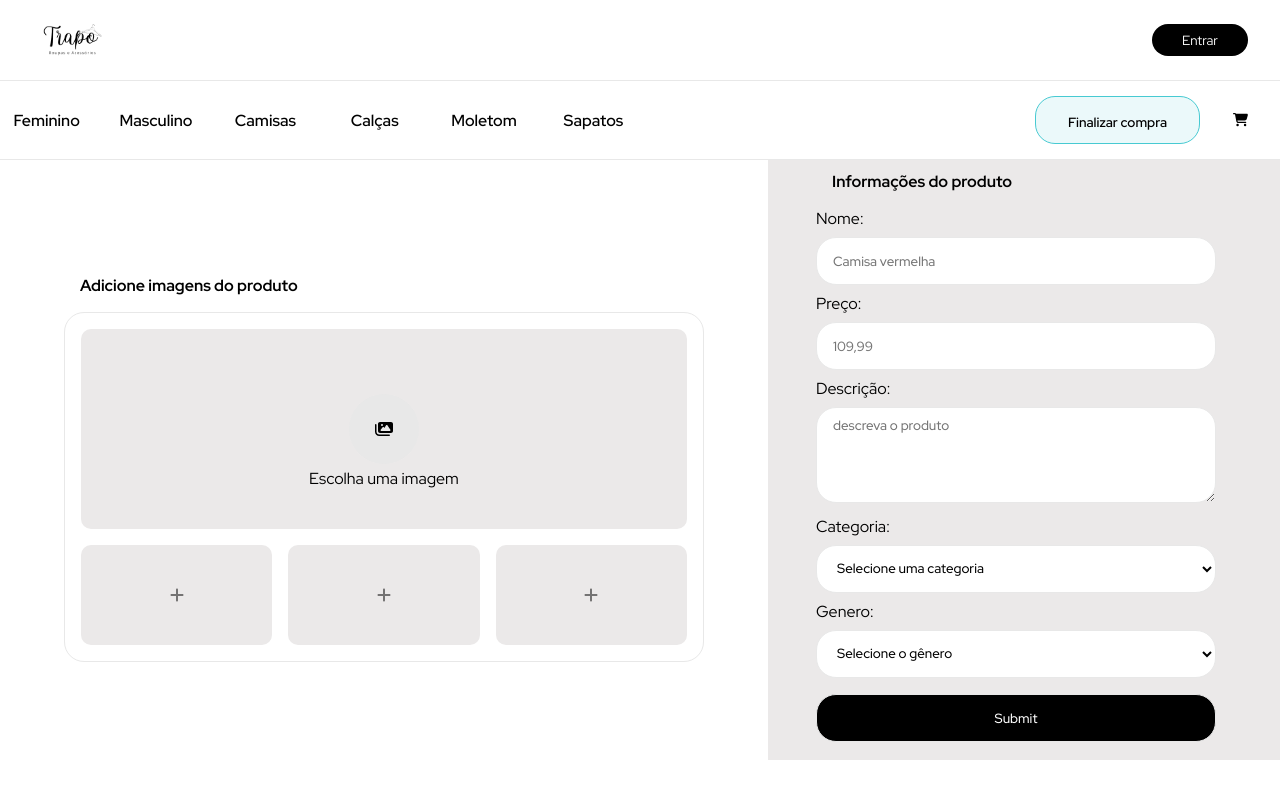
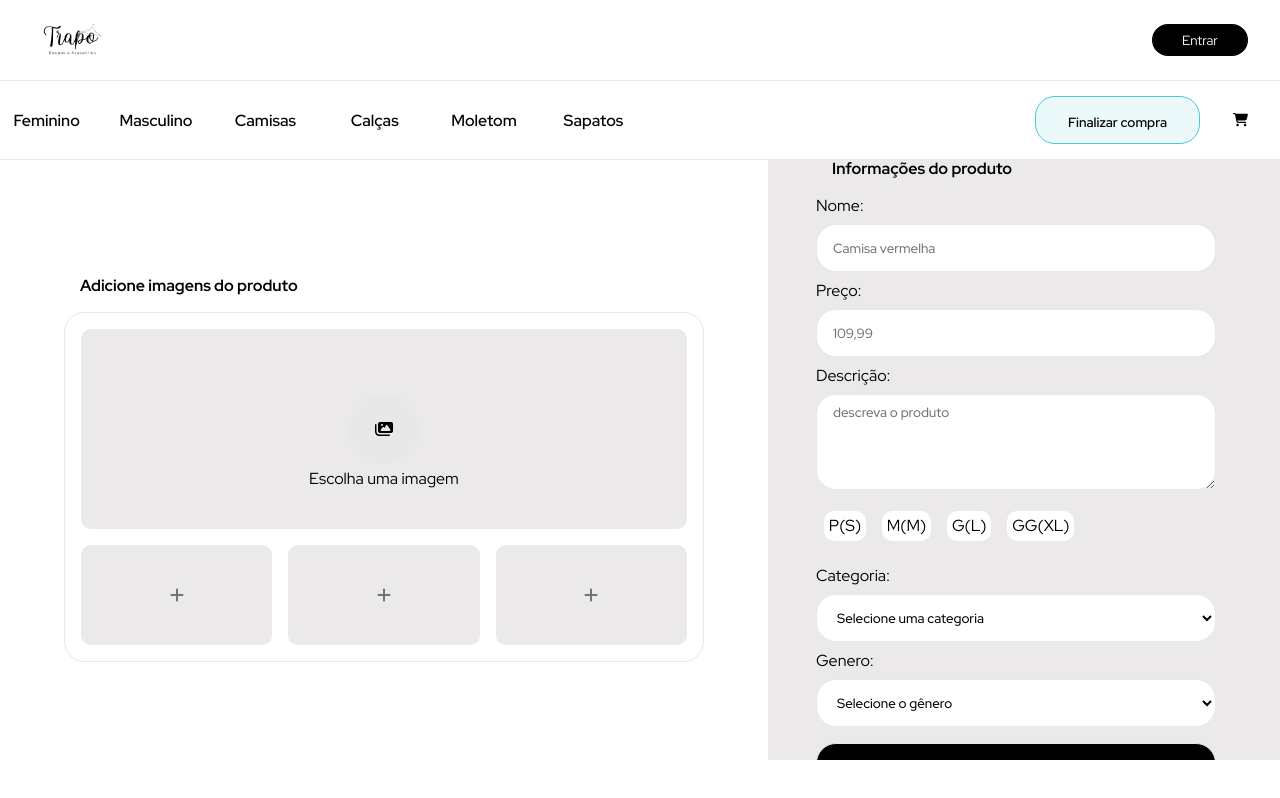
Before and after one commit to Talyson-Ferreira1/Trapo, a Next.js app: page /Register-product in a window 1280 px wide. Built offline with nearby package versions, Linux system fonts and the light colour scheme.

Commit message:
feature: added checkbox without logic and style

```diff
--- a/src/app/components/register-product-information/register-information.jsx
+++ b/src/app/components/register-product-information/register-information.jsx
@@ -2,6 +2,7 @@
 import PropTypes from 'prop-types';
 import { useFormik } from 'formik';
 import './style.css';
+import { off } from 'process';
 
 export default function RegisterProductInfo({ sendInfo }) {
   //adicionar mais informações como tamanhos
@@ -12,6 +13,11 @@ export default function RegisterProductInfo({ sendInfo }) {
     description_product: '',
     category_product: '',
     gener_product: '',
+    checkbox_value_1: [],
+    checkbox_value_2: [],
+    checkbox_value_3: [],
+    checkbox_value_4: [],
+
   };
 
   const onSubmit = (values) => {
@@ -58,6 +64,8 @@ export default function RegisterProductInfo({ sendInfo }) {
     onSubmit,
     validate,
   });
+
+  console.log(formik.values)
 
   return (
     <section className="form-info-poduct">
@@ -108,6 +116,54 @@ export default function RegisterProductInfo({ sendInfo }) {
             <span className="warning">{formik.errors.description_product}</span>
           )}
 
+        <div className='container-checkbox'>
+
+
+          <label className="label-checkbox" htmlFor="checkbox_value_1">
+            P(S)
+            <input
+              className="checkbox"
+              type="checkbox"
+              name="checkbox_value_1"
+              onChange={formik.handleChange}
+            />
+          </label>
+
+
+
+          <label className='label-checkbox' htmlFor="checkbox_value_2">
+            <input
+              className='checkbox'
+              type="checkbox"
+              name="checkbox_value_2"
+              onChange={formik.handleChange}
+              />
+            M(M)
+          </label>
+
+
+          <label className='label-checkbox' htmlFor="checkbox_value_3">
+            <input
+              className='checkbox check-3'
+              type="checkbox"
+              name="checkbox_value_3"
+              onChange={formik.handleChange}
+              />
+            G(L)
+          </label>
+
+          <label className='label-checkbox' htmlFor="checkbox_value_4">
+            <input
+              className='checkbox'
+              type="checkbox"
+              name="checkbox_value_4"
+              onChange={formik.handleChange}
+              />
+            GG(XL)
+          </label>
+
+        </div>
+
         <label htmlFor="category-product">Categoria:</label>
         <select
           className="category-product"
--- a/src/app/components/register-product-information/style.css
+++ b/src/app/components/register-product-information/style.css
@@ -65,3 +65,32 @@
     font-size: .6rem;
     display: flex;
 }
+.container-checkbox {
+    display: flex;
+    align-items: center;
+    width: 5rem;
+
+}
+.checkbox {
+    width: 100%;
+    height: 100%;
+    position: absolute;
+    left: 50%;
+    top: 50%;
+    transform: translate(-50%, -50%);
+    opacity: 0;
+    cursor:pointer;
+}
+
+.checkbox:checked + .label-checkbox {
+    border: 1px solid black;
+}
+
+.label-checkbox {
+    position: relative;
+    background: white;
+    padding: .3rem !important;
+    border-radius: 10px;
+    margin:1rem 0.5rem;
+
+}
```
